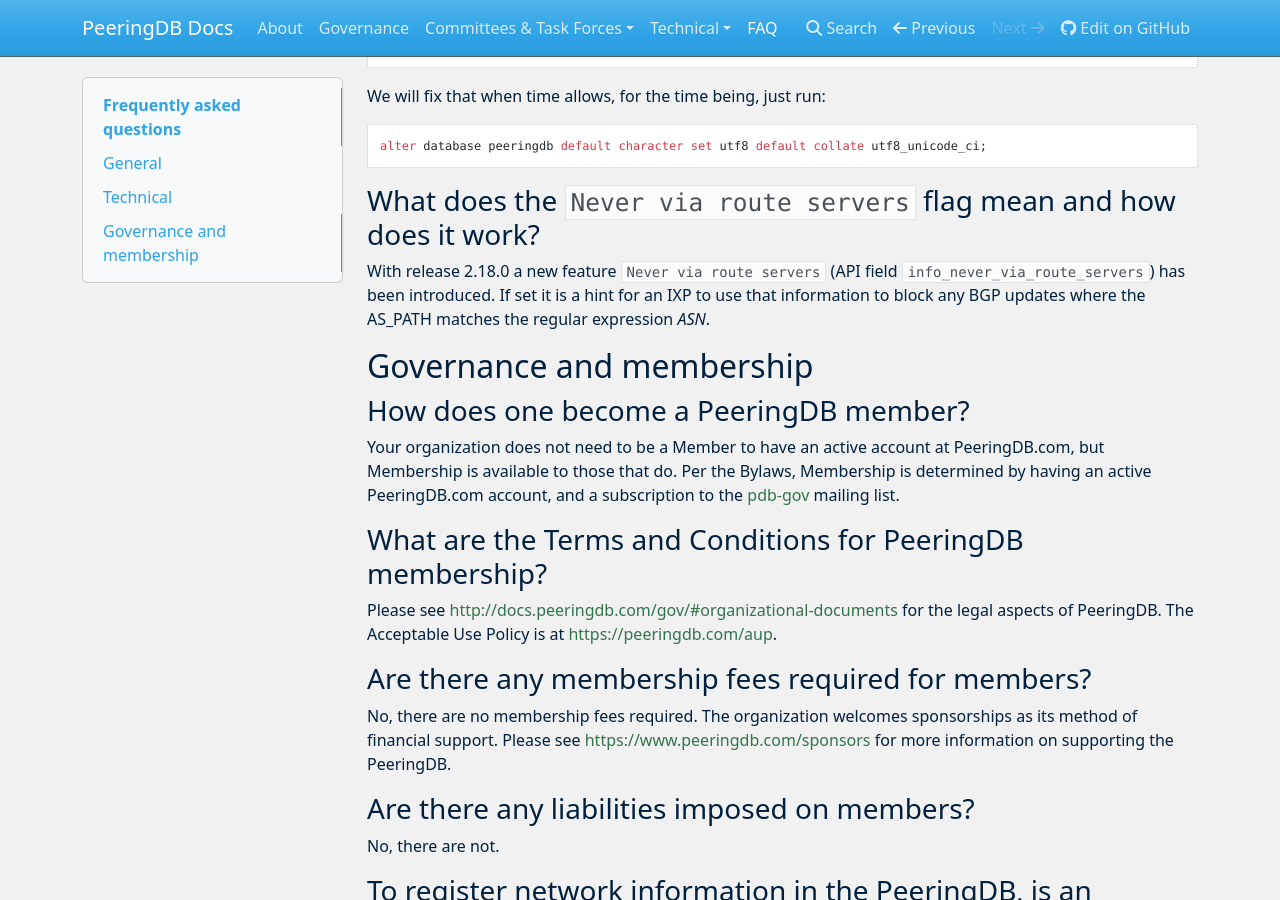
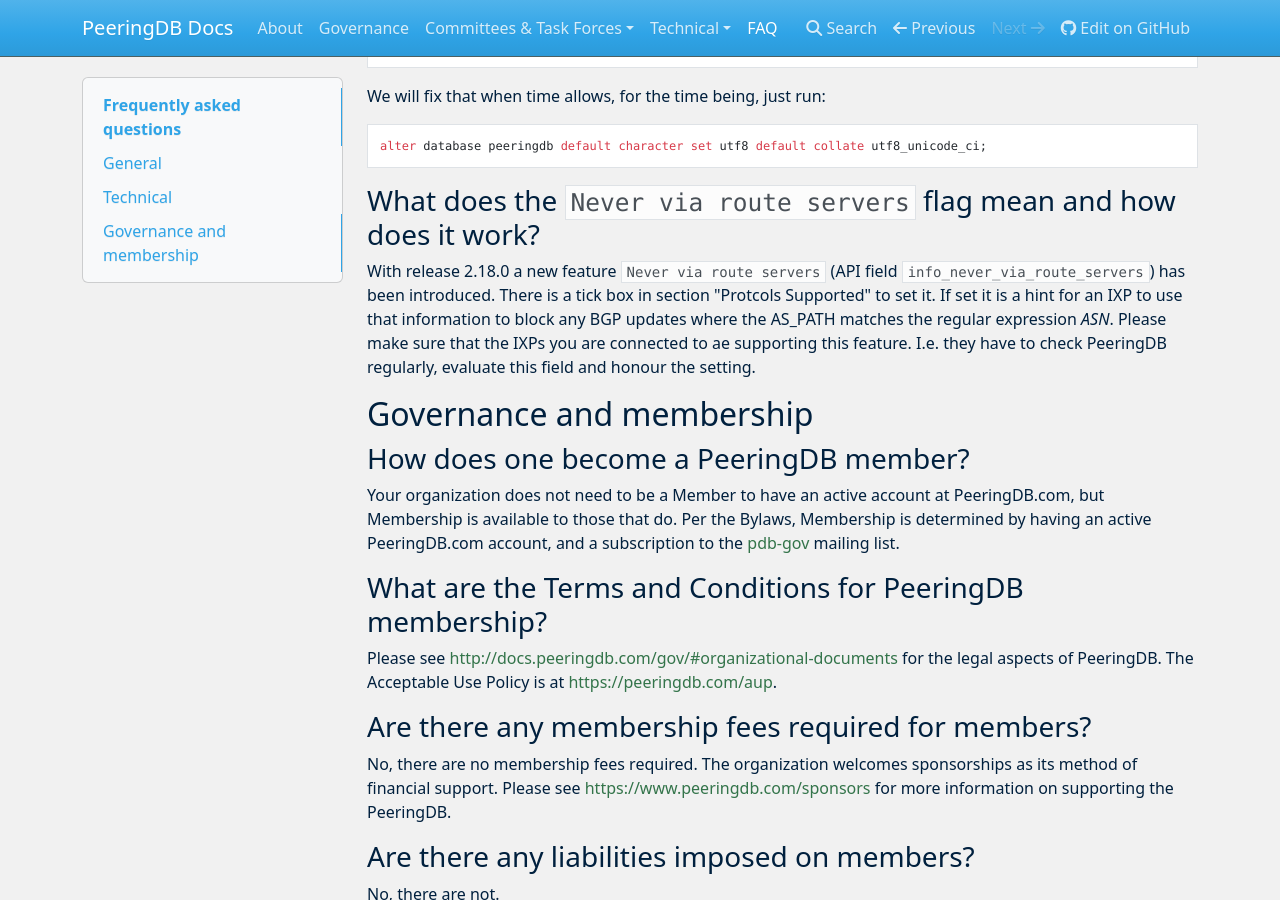
Before and after one commit to peeringdb/docs, an MkDocs documentation site: the page built from docs/faq.md, in a window 1280 px wide and 900 px high, scrolled down 2200 px. Built offline with MkDocs 1.6.1, drawn with Linux system fonts in a browser that asks for light colours; nearby versions of some CDN libraries.

Commit message:
Update faq.md

```diff
--- a/docs/faq.md
+++ b/docs/faq.md
@@ -82,7 +82,7 @@
     alter database peeringdb default character set utf8 default collate utf8_unicode_ci;
 
 ### What does the `Never via route servers` flag mean and how does it work?
-With release 2.18.0 a new feature `Never via route servers` (API field `info_never_via_route_servers`) has been introduced. If set it is a hint for an IXP to use that information to block any BGP updates where the AS_PATH matches the regular expression _ASN_.
+With release 2.18.0 a new feature `Never via route servers` (API field `info_never_via_route_servers`) has been introduced. There is a tick box in section "Protcols Supported" to set it. If set it is a hint for an IXP to use that information to block any BGP updates where the AS_PATH matches the regular expression _ASN_. Please make sure that the IXPs you are connected to ae supporting this feature. I.e. they have to check PeeringDB regularly, evaluate this field and honour the setting.
 
 ## Governance and membership
 ### How does one become a PeeringDB member?
```
